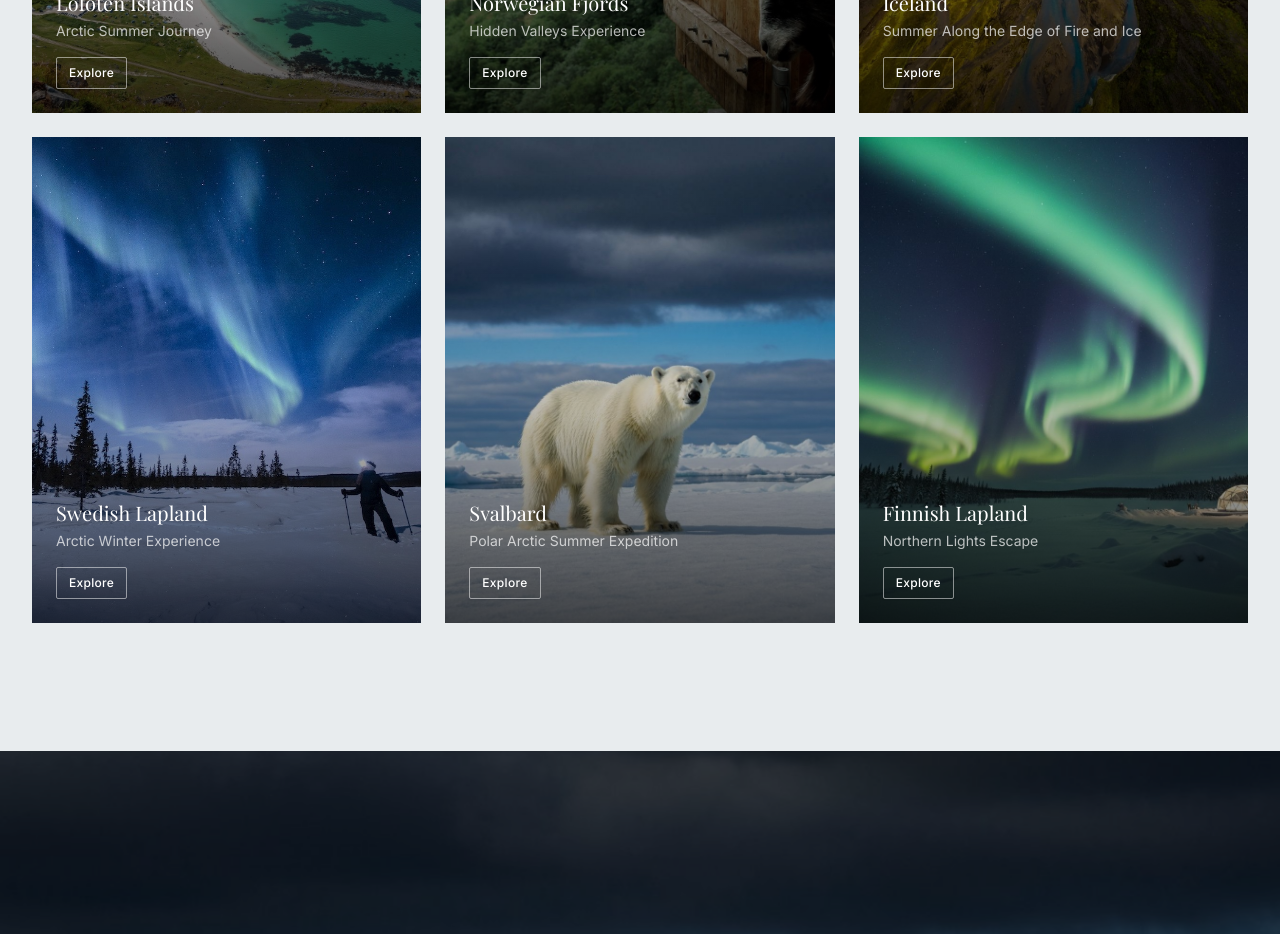
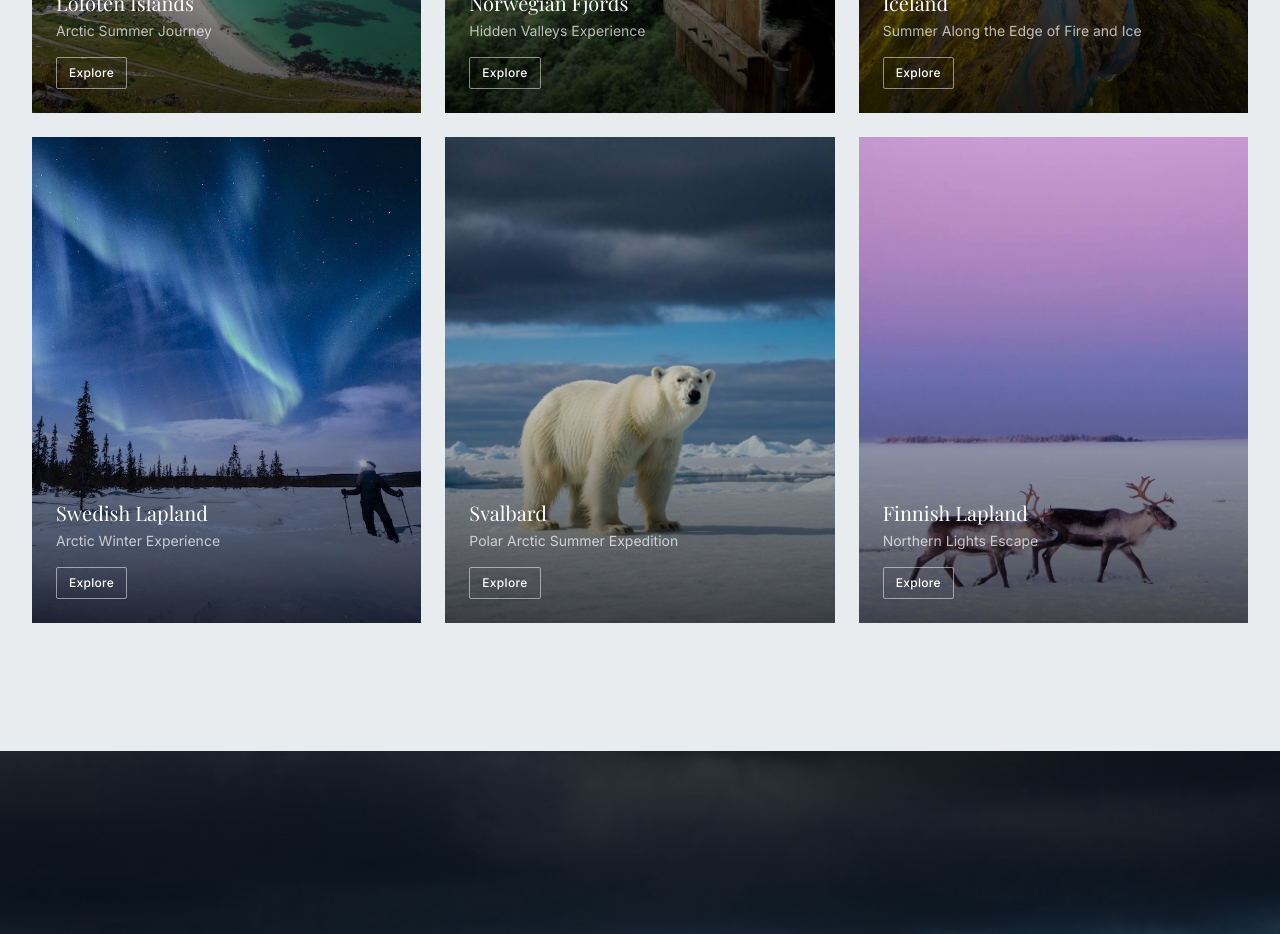
Before and after one commit to gioascia93/portfolio, a Next.js app: page / in a window 1280 px wide. Shown: the part 2360-3294 px from the top of the page. Built offline with nearby package versions, Linux system fonts and the light colour scheme; a web font is replaced by a local one.

Commit message:
feat: update featured itinerary image to reindeer_finland.jpg

```diff
--- a/components/home/featured-itineraries.tsx
+++ b/components/home/featured-itineraries.tsx
@@ -47,7 +47,7 @@ const itineraries = [
     slug: "finnish-lapland-northern-lights",
     title: "Finnish Lapland",
     subtitle: "Northern Lights Escape",
-    image: "/images/northern-lights.jpg",
+    image: "/images/reindeer_finland.jpg",
   },
 ]
 
```
